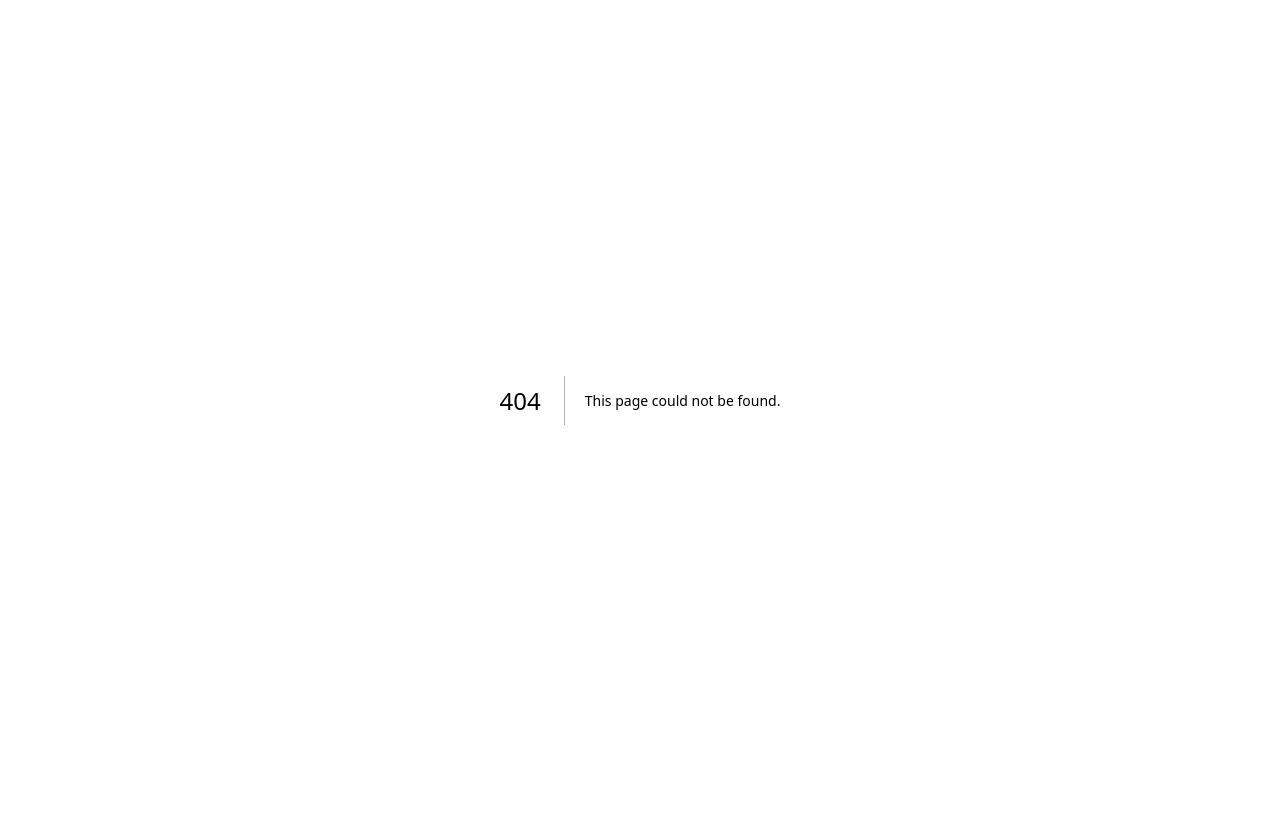
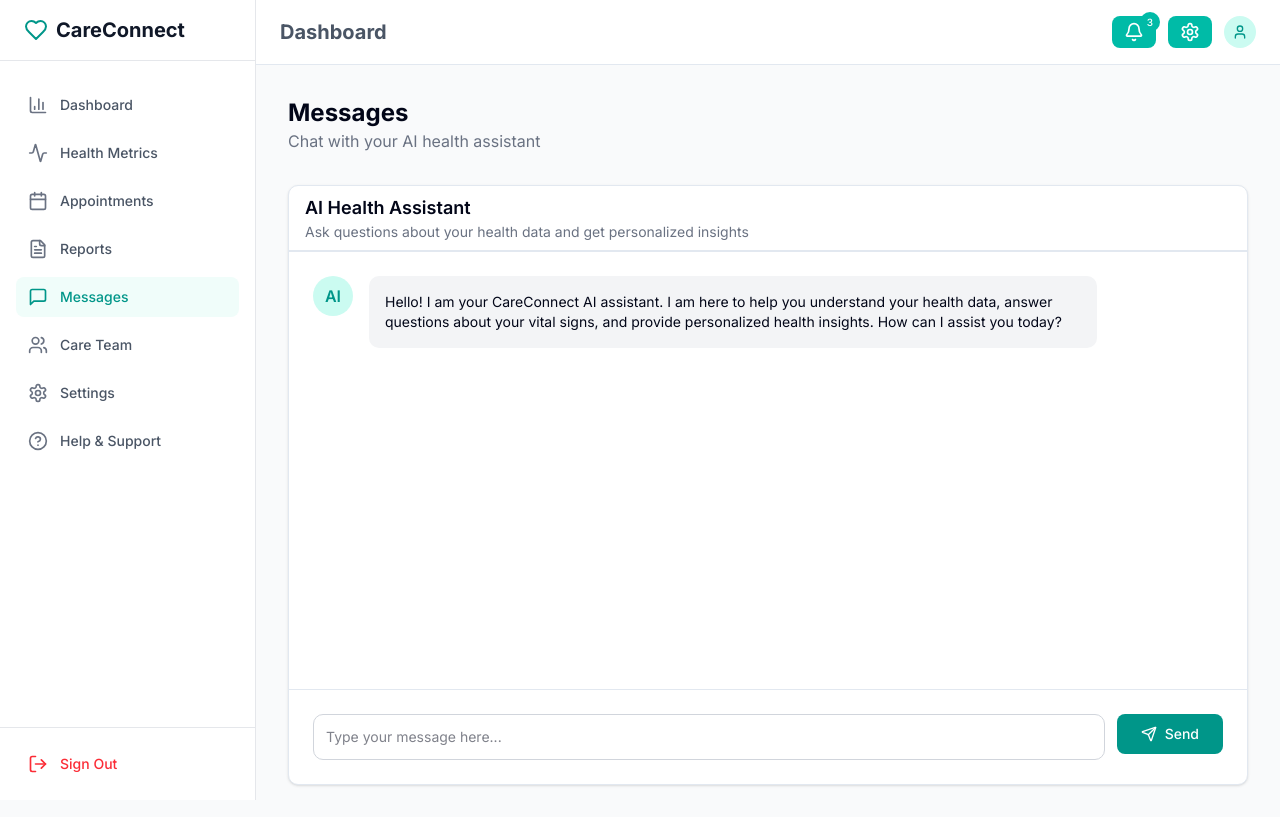
Before and after one commit to HungH206/CareConnectAI, a Next.js app in the folder careconnect/: page /dashboard/messages in a window 1280 px wide. Before the commit this address had no page. Built offline with nearby package versions, Linux system fonts and the light colour scheme.

Commit message:
update production and implement messages page.tsx

```diff
--- a/careconnect/src/app/dashboard/appointments/AppointmentForm.tsx
+++ b/careconnect/src/app/dashboard/appointments/AppointmentForm.tsx
@@ -1,3 +1,4 @@
+/* eslint-disable prefer-const */
 /* eslint-disable @typescript-eslint/no-explicit-any */
 "use client";
 
--- /dev/null
+++ b/careconnect/src/app/dashboard/messages/layout.tsx
@@ -0,0 +1,14 @@
+import type { Metadata } from "next"
+
+export const metadata: Metadata = {
+  title: "Messages - CareConnect",
+  description: "Chat with your AI health assistant",
+}
+
+export default function MessagesLayout({
+  children,
+}: {
+  children: React.ReactNode
+}) {
+  return children
+}
--- /dev/null
+++ b/careconnect/src/app/dashboard/messages/page.tsx
@@ -0,0 +1,127 @@
+/* eslint-disable @typescript-eslint/no-unused-vars */
+"use client"
+
+import { Send } from "lucide-react"
+import { useState } from "react"
+import { Button } from "@/components/ui/button"
+import { Card, CardContent, CardDescription, CardHeader, CardTitle } from "@/components/ui/card"
+import DashboardSidebar from "@/components/dashboard-sidebar"
+import DashboardHeader from "@/components/dashboard-header"
+
+export default function MessagesPage() {
+  const [messages, setMessages] = useState([
+    {
+      sender: "ai",
+      text: "Hello! I am your CareConnect AI assistant. I am here to help you understand your health data, answer questions about your vital signs, and provide personalized health insights. How can I assist you today?",
+    },
+  ])
+  const [input, setInput] = useState("")
+  const [loading, setLoading] = useState(false)
+
+  const sendMessage = async () => {
+    if (!input.trim()) return
+
+    const userMessage = { sender: "user", text: input }
+    setMessages((prev) => [...prev, userMessage])
+    setInput("")
+    setLoading(true)
+
+    try {
+      const res = await fetch("/api/bedrock-chat", {
+        method: "POST",
+        headers: { "Content-Type": "application/json" },
+        body: JSON.stringify({ prompt: input }),
+      })
+
+      const data = await res.json()
+      const botMessage = {
+        sender: "ai",
+        text: data?.response || "Sorry, I couldn't get a response.",
+      }
+
+      setMessages((prev) => [...prev, botMessage])
+    } catch (err) {
+      setMessages((prev) => [
+        ...prev,
+        { sender: "ai", text: "There was an error. Please try again." },
+      ])
+    } finally {
+      setLoading(false)
+    }
+  }
+
+  return (
+    <div className="min-h-screen bg-gray-50">
+      <DashboardSidebar />
+
+      <div className="ml-64">
+        <DashboardHeader />
+
+        <main className="p-4 md:p-6 lg:p-8">
+          <div className="mb-8">
+            <h1 className="text-2xl font-bold">Messages</h1>
+            <p className="text-gray-500">Chat with your AI health assistant</p>
+          </div>
+
+          <Card className="h-[calc(100vh-200px)] flex flex-col">
+            <CardHeader>
+              <CardTitle>AI Health Assistant</CardTitle>
+              <CardDescription>Ask questions about your health data and get personalized insights</CardDescription>
+            </CardHeader>
+            <CardContent className="flex-1 overflow-auto border-t p-6">
+              <div className="space-y-6">
+                {messages.map((msg, index) => (
+                  <div key={index} className={`flex gap-4 ${msg.sender === "user" ? "justify-end" : ""}`}>
+                    {msg.sender === "ai" && (
+                      <div className="flex h-10 w-10 shrink-0 select-none items-center justify-center rounded-full bg-teal-100 text-teal-600 font-semibold">
+                        AI
+                      </div>
+                    )}
+                    <div
+                      className={`rounded-lg p-4 max-w-[80%] ${
+                        msg.sender === "user" ? "bg-teal-100" : "bg-gray-100"
+                      }`}
+                    >
+                      <p className="text-sm">{msg.text}</p>
+                    </div>
+                    {msg.sender === "user" && (
+                      <div className="flex h-10 w-10 shrink-0 select-none items-center justify-center rounded-full bg-teal-600 text-white font-semibold">
+                        You
+                      </div>
+                    )}
+                  </div>
+                ))}
+                {loading && (
+                  <div className="flex gap-4">
+                    <div className="flex h-10 w-10 shrink-0 select-none items-center justify-center rounded-full bg-teal-100 text-teal-600 font-semibold">
+                      AI
+                    </div>
+                    <div className="rounded-lg bg-gray-100 p-4 max-w-[80%]">
+                      <p className="text-sm italic">Thinking...</p>
+                    </div>
+                  </div>
+                )}
+              </div>
+            </CardContent>
+            <div className="border-t p-6">
+              <div className="flex gap-3">
+                <input
+                  type="text"
+                  value={input}
+                  onChange={(e) => setInput(e.target.value)}
+                  onKeyDown={(e) => e.key === "Enter" && sendMessage()}
+                  placeholder="Type your message here..."
+                  className="flex-1 rounded-lg border border-gray-300 p-3 text-sm focus:outline-none focus:ring-2 focus:ring-teal-500"
+                />
+                <Button onClick={sendMessage} className="bg-teal-600 hover:bg-teal-700 px-6">
+                  <Send className="h-4 w-4 mr-2" />
+                  Send
+                </Button>
+              </div>
+            </div>
+          </Card>
+        </main>
+      </div>
+    </div>
+  )
+}
--- a/careconnect/src/app/dashboard/page.tsx
+++ b/careconnect/src/app/dashboard/page.tsx
@@ -41,14 +41,14 @@ export default function DashboardPage() {
   ]
 
   return (
-    <div className="flex min-h-screen bg-gray-50">
+    <div className="min-h-screen bg-gray-50">
       <DashboardSidebar />
 
-      <div className="flex-1 flex flex-col min-w-0">
+      <div className="ml-64">
         <DashboardHeader />
 
         {/* Dashboard Content */}
-        <main className="flex-1 p-4 md:p-6 lg:p-8 max-w-7xl mx-auto w-full">
+        <main className="p-4 md:p-6 lg:p-8">
           <div className="mb-8">
             <h1 className="text-2xl font-bold">Welcome back, User</h1>
             <p className="text-gray-500">Here is an overview of your health today</p>
--- a/careconnect/src/components/dashboard-sidebar.tsx
+++ b/careconnect/src/components/dashboard-sidebar.tsx
@@ -5,6 +5,7 @@ import Link from "next/link"
 import { usePathname } from "next/navigation"
 import {
   BarChart3,
+  Activity,
   Calendar,
   FileText,
   MessageSquare,
@@ -26,7 +27,7 @@ export default function DashboardSidebar() {
 
   const menuItems = [
     { icon: BarChart3, label: "Dashboard", href: "/dashboard" },
-    { icon: Heart, label: "Health Metrics", href: "/dashboard/health" },
+    { icon: Activity, label: "Health Metrics", href: "/dashboard/health" },
     { icon: Calendar, label: "Appointments", href: "/dashboard/appointments" },
     { icon: FileText, label: "Reports", href: "/dashboard/reports" },
     { icon: MessageSquare, label: "Messages", href: "/dashboard/messages" },
@@ -55,19 +56,18 @@ export default function DashboardSidebar() {
                 </Button>
               </div>
 
-              <nav className="space-y-1">
+              <nav className="space-y-2">
                 {menuItems.map((item) => {
                   const isActive = pathname === item.href
                   return (
                     <Link
                       key={item.label}
                       href={item.href}
-                      className={`flex items-center gap-3 rounded-md px-3 py-3 text-sm font-medium transition-colors relative ${
-                        isActive ? "text-blue-600 bg-blue-50" : "text-gray-700 hover:text-gray-900 hover:bg-gray-50"
+                      className={`flex items-center gap-3 px-3 py-2.5 text-sm font-medium rounded-md transition-colors ${
+                        isActive ? "text-teal-600 bg-teal-50" : "text-gray-700 hover:text-gray-900 hover:bg-gray-50"
                       }`}
                       onClick={() => setMobileOpen(false)}
                     >
-                      {isActive && <div className="absolute right-0 top-0 bottom-0 w-1 bg-blue-600 rounded-l-md" />}
                       <item.icon className="h-5 w-5" />
                       <span>{item.label}</span>
                     </Link>
@@ -89,27 +89,26 @@ export default function DashboardSidebar() {
   }
 
   return (
-    <div className="w-64 bg-white border-r border-gray-200 h-screen flex flex-col">
+    <div className="fixed left-0 top-0 z-30 w-64 bg-white border-r border-gray-200 h-screen flex flex-col">
       {/* Logo Header */}
       <div className="flex items-center gap-2 px-6 py-4 border-b border-gray-200">
         <Heart className="h-6 w-6 text-teal-600" />
         <span className="text-xl font-bold text-gray-900">CareConnect</span>
       </div>
 
-      <div className="flex-1 py-6">
-        <nav className="px-3 space-y-1">
+      <div className="flex-1 py-6 overflow-y-auto">
+        <nav className="px-4 space-y-2">
           {menuItems.map((item) => {
             const isActive = pathname === item.href
             return (
               <Link
                 key={item.label}
                 href={item.href}
-                className={`flex items-center gap-3 px-3 py-3 text-sm font-medium rounded-lg transition-colors relative group ${
-                  isActive ? "text-blue-600 bg-blue-50" : "text-gray-700 hover:text-gray-900 hover:bg-gray-50"
+                className={`flex items-center gap-3 px-3 py-2.5 text-sm font-medium rounded-md transition-colors ${
+                  isActive ? "text-teal-600 bg-teal-50" : "text-gray-600 hover:text-gray-900 hover:bg-gray-50"
                 }`}
               >
-                {isActive && <div className="absolute right-0 top-0 bottom-0 w-1 bg-blue-600 rounded-l-md" />}
-                <item.icon className="h-5 w-5 flex-shrink-0" />
+                <item.icon className={`h-5 w-5 flex-shrink-0 ${isActive ? "text-teal-600" : "text-gray-500"}`} />
                 <span>{item.label}</span>
               </Link>
             )
@@ -117,8 +116,8 @@ export default function DashboardSidebar() {
         </nav>
       </div>
 
-      <div className="border-t border-gray-200 p-3">
-        <button className="flex items-center gap-3 px-3 py-3 text-sm font-medium text-red-500 hover:text-red-600 hover:bg-red-50 rounded-lg transition-colors w-full">
+      <div className="border-t border-gray-200 p-4">
+        <button className="flex items-center gap-3 px-3 py-2.5 text-sm font-medium text-red-500 hover:text-red-600 hover:bg-red-50 rounded-md transition-colors w-full">
           <LogOut className="h-5 w-5 flex-shrink-0" />
           <span>Sign Out</span>
         </button>
```
